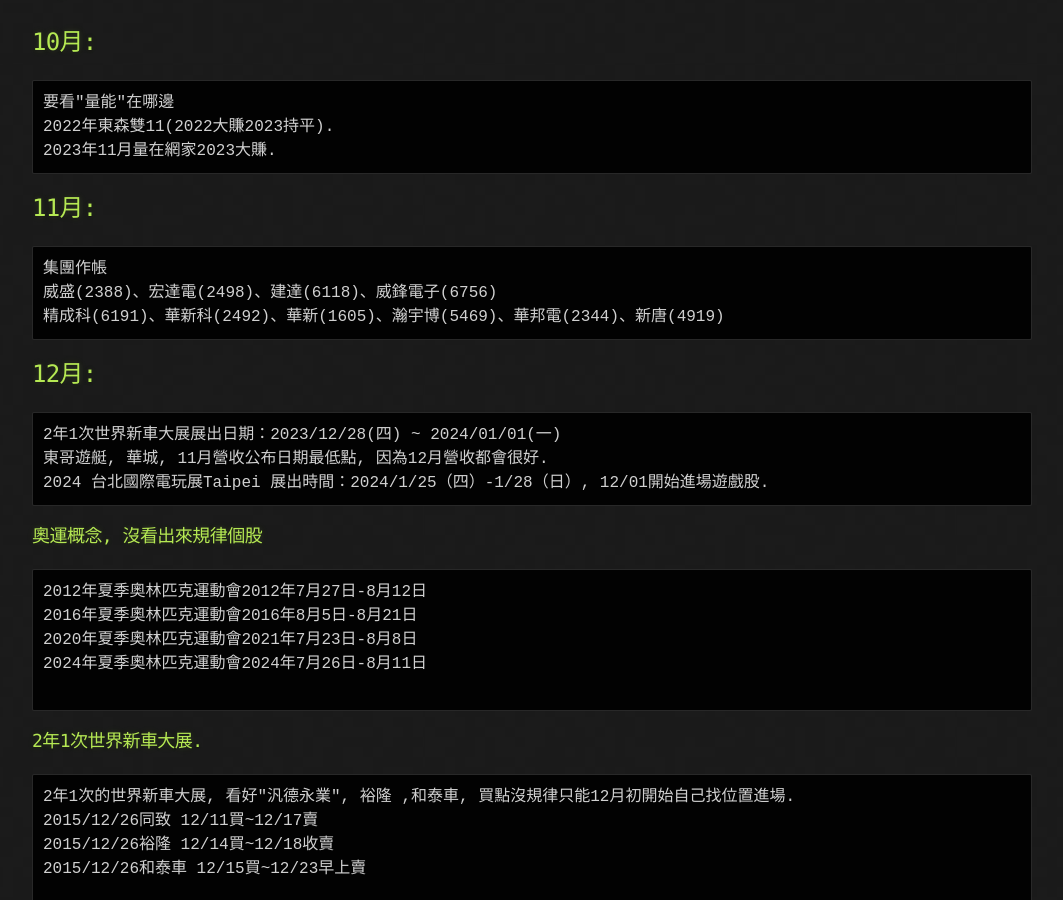
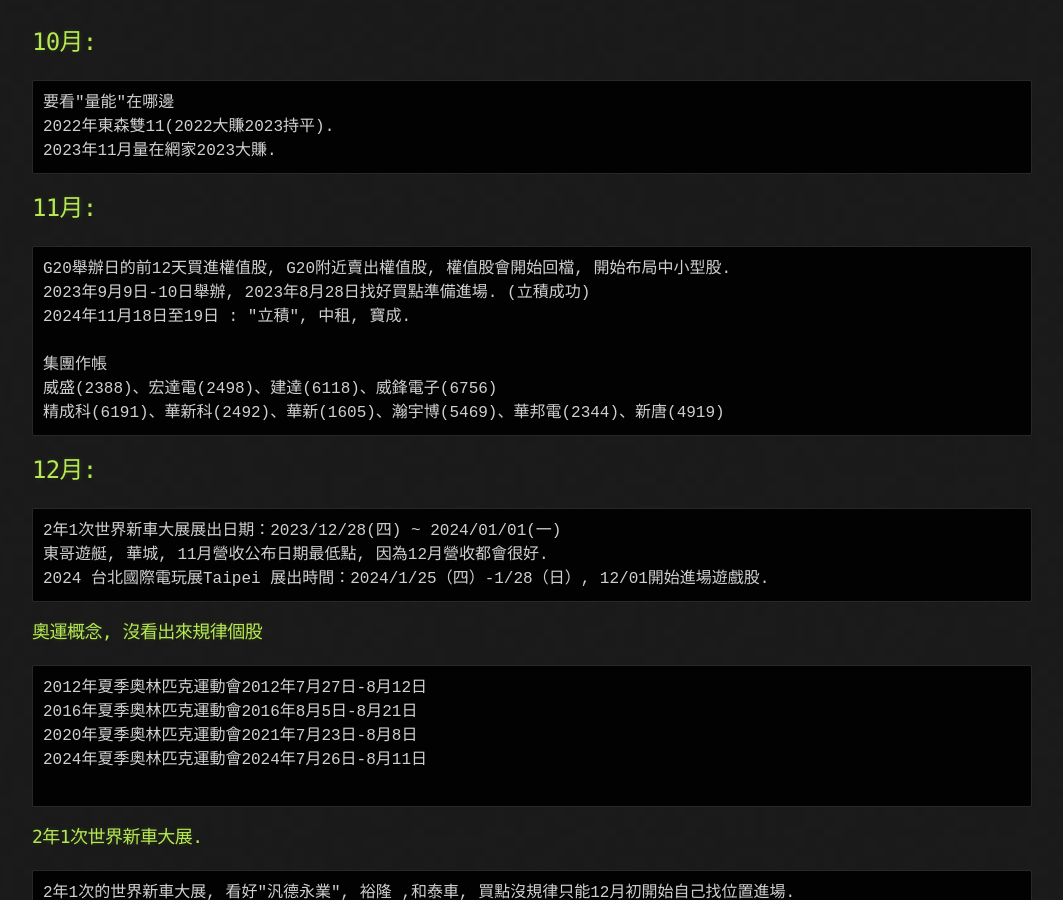
Before and after one commit to lepg5487/Stock_God, a Jekyll site: the page built from experience.md, in a window 1280 px wide and 900 px high, scrolled down 1532 px. Shown: the whole window, without its empty margins (108-1171 px from the left). Built offline with Jekyll 4.4.1, drawn with Linux system fonts in a browser that asks for light colours; our own code applies the rules of GitHub Pages for plain Markdown files.

Commit message:
Update experience.md

````diff
--- a/experience.md
+++ b/experience.md
@@ -52,6 +52,10 @@
 ```
 ## 11月:
 ```
+G20舉辦日的前12天買進權值股, G20附近賣出權值股, 權值股會開始回檔, 開始布局中小型股.
+2023年9月9日-10日舉辦, 2023年8月28日找好買點準備進場. (立積成功)
+2024年11月18日至19日 : "立積", 中租, 寶成.
+
 集團作帳
 威盛(2388)、宏達電(2498)、建達(6118)、威鋒電子(6756)
 精成科(6191)、華新科(2492)、華新(1605)、瀚宇博(5469)、華邦電(2344)、新唐(4919)
````
